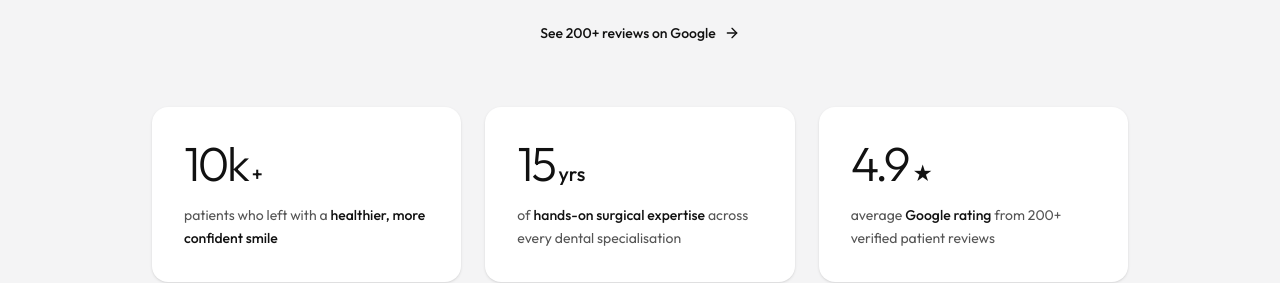
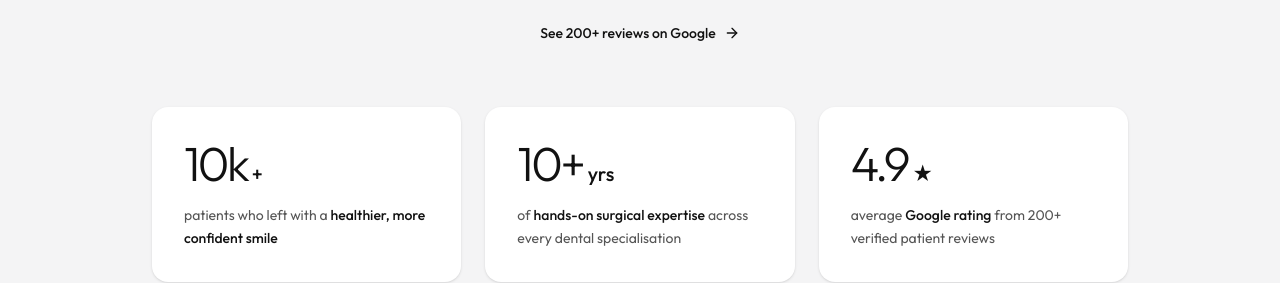
Before and after one commit to aibax04/plexushub, a React (Vite) app: page / in a window 1280 px wide. Shown: the part 1540-1823 px from the top of the page. Built offline with nearby package versions, Linux system fonts and the light colour scheme.

Commit message:
updated services

```diff
--- a/src/components/Services.jsx
+++ b/src/components/Services.jsx
@@ -46,7 +46,7 @@ function Services() {
           </h2>
           <p className="text-text-muted text-sm mb-6">- Priya M., Gomti Nagar</p>
 
-          <a href="#reviews" className="inline-flex items-center gap-2 text-sm font-medium text-text hover:text-primary transition-colors mb-16">
+          <a href="https://share.google/eUKP8hBjjV8z5QCV7" target="_blank" rel="noopener noreferrer" className="inline-flex items-center gap-2 text-sm font-medium text-text hover:text-primary transition-colors mb-16">
             See 200+ reviews on Google <ArrowRight className="w-4 h-4" />
           </a>
 
@@ -65,7 +65,7 @@ function Services() {
             {/* Stat Card 2 */}
             <div className="bg-white p-8 rounded-2xl shadow-sm text-left flex flex-col justify-between min-h-[160px]">
               <div className="flex items-baseline gap-1 mb-4">
-                <span className="text-5xl font-light text-text tracking-tighter">15</span>
+                <span className="text-5xl font-light text-text tracking-tighter">10+</span>
                 <span className="text-xl font-medium text-text">yrs</span>
               </div>
               <p className="text-text-muted text-sm leading-relaxed">
```
